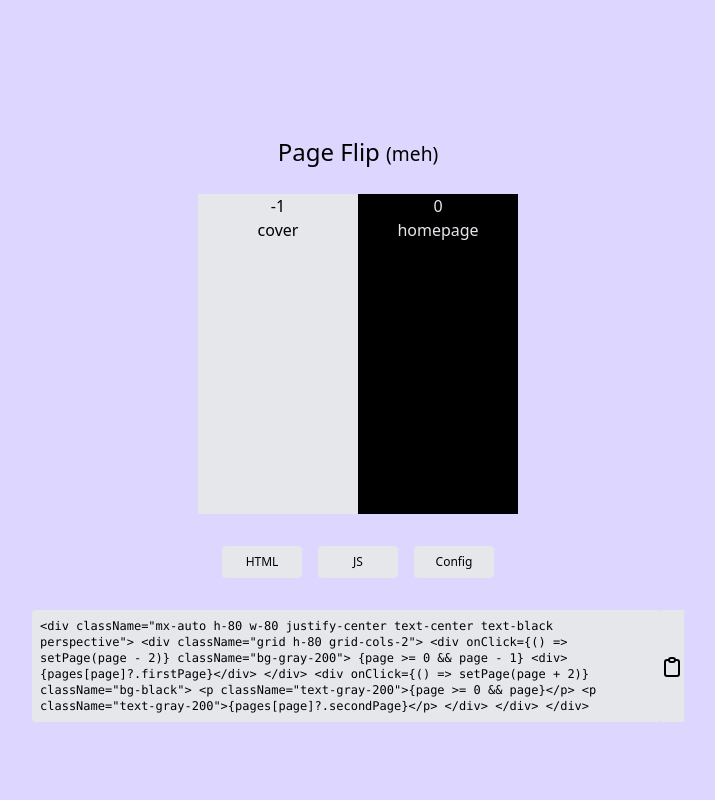
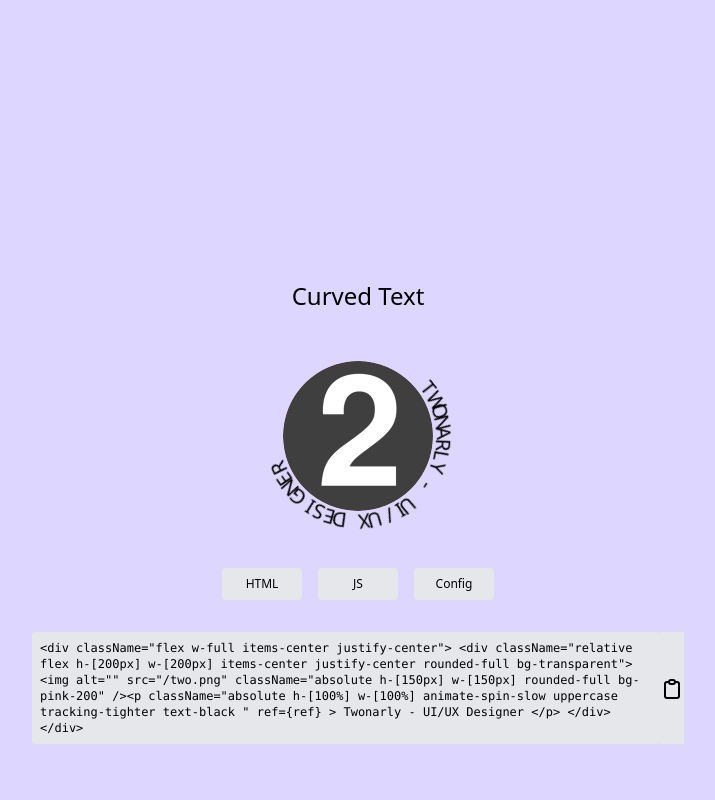
Before and after one commit to Twonarly1/tailwindcss-shapes, a Next.js app: page /components in a window 1280 px wide. Shown: the part 800-1600 px from the top of the page, without its empty margins (282-997 px from the left). Built offline with nearby package versions, Linux system fonts and the light colour scheme.

Commit message:
add curvedText component + added Tabs for HTML/JS/Config

```diff
--- a/components/PageFlip.tsx
+++ b/components/PageFlip.tsx
@@ -51,12 +51,12 @@ const PageFlip = () => {
     )
 
     return (
-        <div className="h-full">
+        <div className="z-50 h-full  ">
             <p className="heading mb-6 text-center">
-                Page Flip <small>(meh)</small>
+                Page Flip <small>(not animated)</small>
             </p>
 
-            <div className="mx-auto h-80 w-80 justify-center text-center text-black perspective">
+            <div className=" mx-auto h-80 w-80 justify-center text-center text-black perspective">
                 <div className="grid h-80 grid-cols-2">
                     <div onClick={() => setPage(page - 2)} className="bg-gray-200">
                         {page >= 0 && page - 1}
--- a/pages/components.tsx
+++ b/pages/components.tsx
@@ -21,7 +21,7 @@ const Components = () => {
             </Link>
             <h1 className="text-center text-4xl font-bold">Tailwind css components</h1>
             <CoinFlip />
-            <PageFlip />
+            {/* <PageFlip /> */}
             <CurvedText />
         </div>
     )
--- a/pages/test.tsx
+++ /dev/null
@@ -1,23 +0,0 @@
-import React from "react"
-import Copy from "../components/Copy"
-
-const modifyText = (text: string) => {
-    return text
-}
-
-const test = () => {
-    const circle = "<div className=h-[100px] w-[100px] rounded-full bg-gray-200></div>"
-
-    const check = modifyText(circle)
-    console.log(check)
-    return (
-        <div>
-            <div className="flex">
-                {circle} <Copy toCopy={circle} />
-            </div>
-            {circle}
-        </div>
-    )
-}
-
-export default test
```
